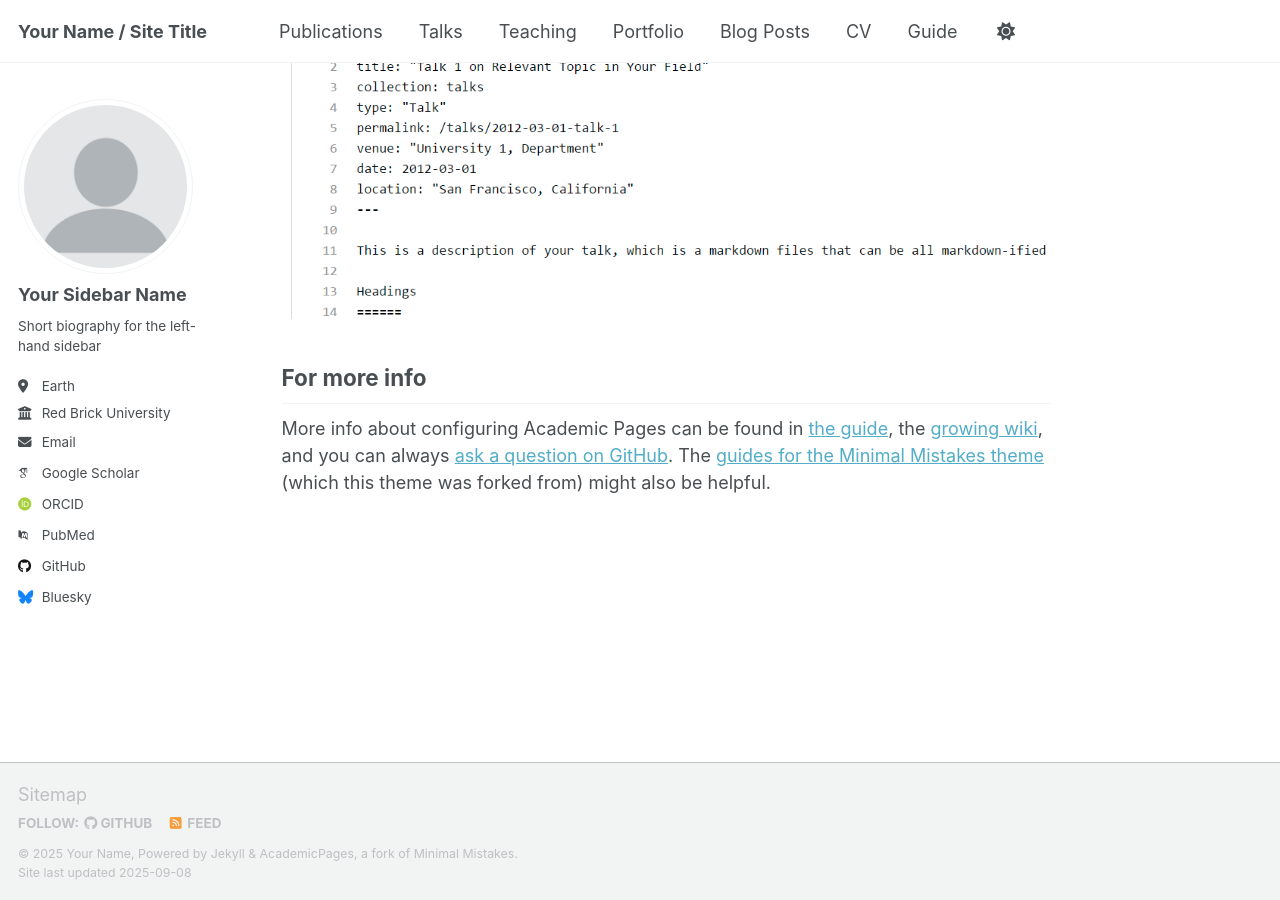
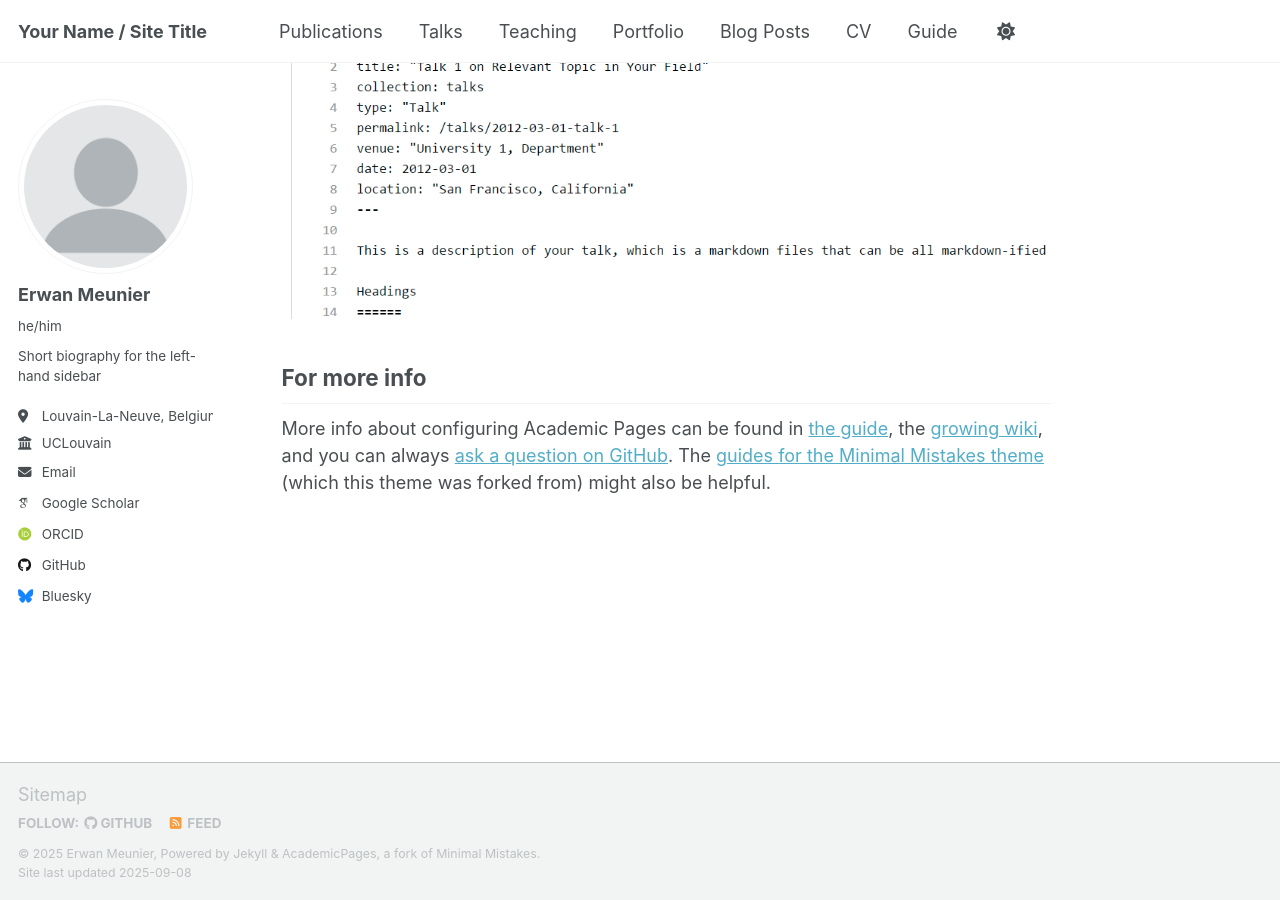
Before and after one commit to ErwanMeunier/ErwanMeunier.github.io, a Jekyll site: the page built from _pages/about.md, in a window 1280 px wide and 900 px high, scrolled down 2880 px. Built offline with Jekyll 4.4.1, drawn with Linux system fonts in a browser that asks for light colours; some web fonts are replaced; a script that is not in the unit is left out.

Commit message:
Update _config.yml

```diff
--- a/_config.yml
+++ b/_config.yml
@@ -11,11 +11,11 @@ locale                   : "en-US"
 site_theme               : "default" # Currently available options are "default", "air"
 title                    : "Your Name / Site Title"
 title_separator          : "-"
-name                     : &name "Your Name"
+name                     : &name "Erwan Meunier"
 description              : &description "personal description"
-url                      : https://academicpages.github.io # the base hostname & protocol for your site e.g. "https://[your GitHub username].github.io" or if you already have some other page hosted on Github then use "https://[your GitHub username].github.io/[Your Repo Name]"
+url                      : https://erwanmeunier.github.io # the base hostname & protocol for your site e.g. "https://[your GitHub username].github.io" or if you already have some other page hosted on Github then use "https://[your GitHub username].github.io/[Your Repo Name]"
 baseurl                  : "" # the subpath of your site, e.g. "/blog"
-repository               : "academicpages/academicpages.github.io"
+repository               : "erwanmeunier/erwanmeunier.github.io"
 
 # Site Author - The following control what appear as part of the author content on the side bar.
 #               If a field is blank the icon and link will not appear, otherwise it will be shown.
@@ -23,23 +23,23 @@ repository               : "academicpages/academicpages.github.io"
 author:
   # Biographic information
   avatar           : "profile.png"
-  name             : "Your Sidebar Name"
-  pronouns         : # example: "she/her"
+  name             : "Erwan Meunier"
+  pronouns         : "he/him"
   bio              : "Short biography for the left-hand sidebar"
-  location         : "Earth"
-  employer         : "Red Brick University"
+  location         : "Louvain-La-Neuve, Belgium"
+  employer         : "UCLouvain"
   uri              : # URL
-  email            : "none@example.org"
+  email            : "erwan.meunier@uclouvain.be"
 
   # Academic websites
   academia         : # URL
   arxiv            : # URL - Update with the correct link to your profile
-  googlescholar    : "https://scholar.google.com/citations?user=PS_CX0AAAAAJ"
+  googlescholar    : "https://scholar.google.com/citations?user=h_O-AUEAAAAJ&hl=fr&oi=ao"
   inspire-hep      : # URL
   impactstory      : # URL
-  orcid            : "http://orcid.org/yourorcidurl"
+  orcid            : "https://orcid.org/0000-0003-2991-2823"
   semantic         : # URL
-  pubmed           : "https://www.ncbi.nlm.nih.gov/pubmed/?term=john+snow"
+  pubmed           : # URL
   researchgate     : # URL
   scopus           : # URL
 
```
